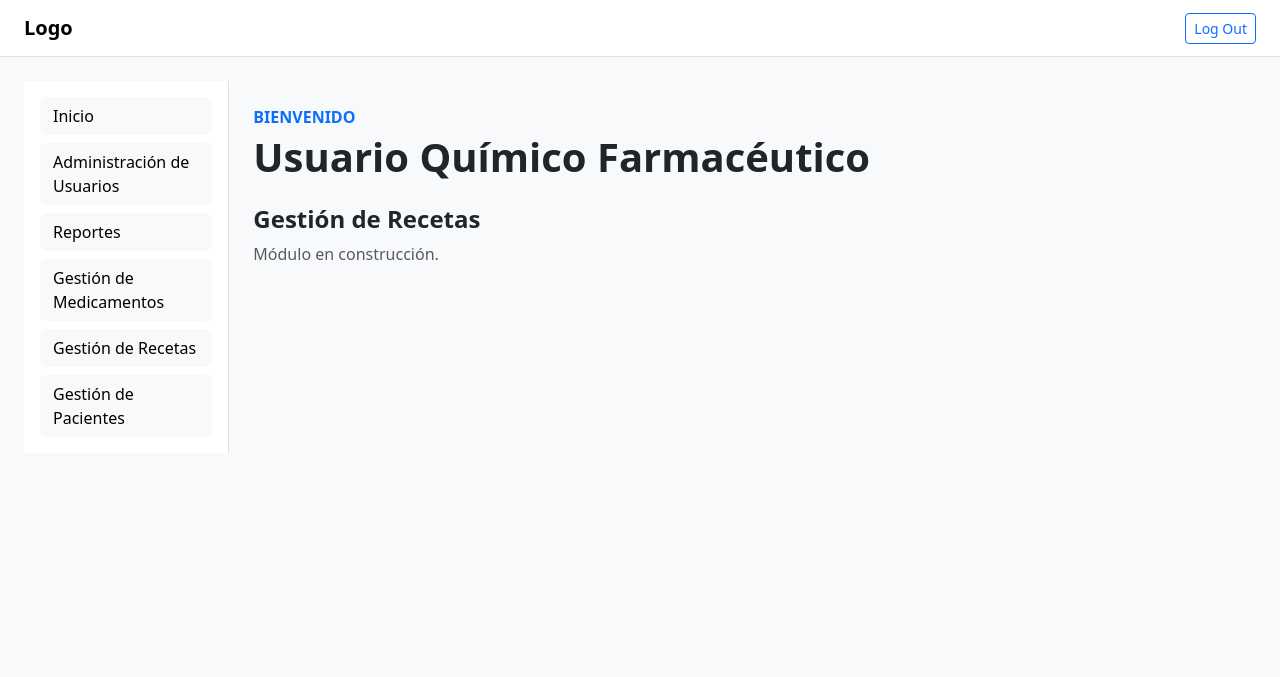
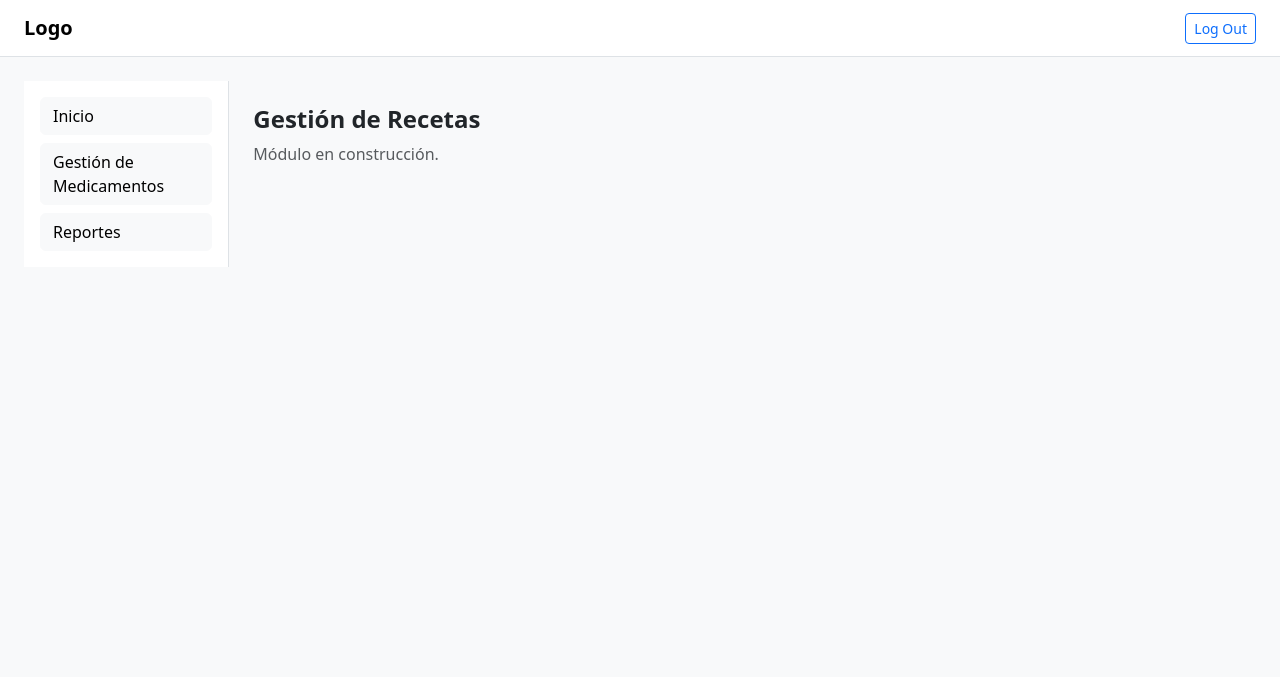
Before and after one commit to Lorena-V/Proyecto-titulo-TI, a Flask app: template app/templates/recetas.html in a window 1280 px wide. Shown: the top 677 px of the page. Run offline with Flask 3, Linux system fonts and the light colour scheme; the template is opened without the code that fills it, so the values that code supplies are empty.

Commit message:
Agregar inyección de usuario en contexto, actualizar vistas y refactorizar sidebar en plantillas

```diff
--- a/app/__init__.py
+++ b/app/__init__.py
@@ -26,4 +26,8 @@ def create_app():
     from app.routes.auth import auth_bp
     app.register_blueprint(auth_bp)
 
+    from app.context import inject_user
+    app.context_processor(inject_user)
+
+
     return app
--- /dev/null
+++ b/app/context.py
@@ -0,0 +1,8 @@
+# Rol estará visible en todos los templates
+from flask import session
+
+def inject_user():
+    return {
+        "rol": session.get("rol"),
+        "usuario": session.get("usuario"),
+    }
--- a/app/routes/views.py
+++ b/app/routes/views.py
@@ -29,7 +29,7 @@ def home():
         ],
     }
     menu = menu_por_rol.get(rol, [])
-    return render_template("home.html", rol=rol) #para que el html sepa con que rol está logueado
+    return render_template("home.html", rol=rol, menu=menu) #para que el html sepa con que rol está logueado
 
 @views_bp.get("/gestion_medicamentos")
 @roles_required("QF", "AUXILIAR", "ABASTECIMIENTO")
--- a/app/templates/base_module.html
+++ b/app/templates/base_module.html
@@ -3,26 +3,18 @@
 
 {% block content %}
     <div class="row g-0">
-        <!-- Sidebar (vertical)
-         (En móvil el sidebar pasa arriba (col-12) y en escritorio queda lateral)-->
+
+        <!-- Sidebar (vertical)  -->
         <aside class="col-12 col-md-3 col-lg-2 bg-white border-end p-3">
             <div class="d-flex flex-column gap-2">
-                <a class="btn btn-light text-start" href="/home">Inicio</a>
-                <a class="btn btn-light text-start" href="/usuarios">Administración de Usuarios</a>
-                <a class="btn btn-light text-start" href="/reportes">Reportes</a>
-                <a class="btn btn-light text-start" href="/gestion_medicamentos">Gestión de Medicamentos</a>
-                <a class="btn btn-light text-start" href="/gestion_recetas">Gestión de Recetas</a>
-                <a class="btn btn-light text-start" href="/gestion_pacientes">Gestión de Pacientes</a>
+                {% block sidebar %}
+                {% include "partials/sidebar.html" %}
+                {% endblock %}
             </div>
         </aside>
 
         <!-- Contenido del módulo -->
         <section class="col-12 col-md-9 col-lg-10 p-4">
-        <!-- Encabezado de usuario -->
-            <div class="mb-4">
-                <p class="text-primary fw-semibold mb-1">BIENVENIDO</p>
-                <h1 class="display-6 fw-bold mb-0">Usuario Químico Farmacéutico</h1>
-            </div>
             {% block module_content %}{% endblock %}
         </section>
     </div>
--- /dev/null
+++ b/app/templates/partials/sidebar.html
@@ -0,0 +1,15 @@
+<!-- Sidebar = Menú lateral izquierdo por modulo -->
+<a class="btn btn-light text-start" href="/home">Inicio</a>
+
+<!-- Todos -->
+<a class="btn btn-light text-start" href="/gestion_medicamentos">Gestión de Medicamentos</a>
+<a class="btn btn-light text-start" href="/reportes">Reportes</a>
+
+{% if rol in ["QF", "AUXILIAR"] %}
+  <a class="btn btn-light text-start" href="/gestion_pacientes">Gestión de Pacientes</a>
+  <a class="btn btn-light text-start" href="/gestion_recetas">Gestión de Recetas</a>
+{% endif %}
+
+{% if rol == "QF" %}
+  <a class="btn btn-light text-start" href="/usuarios">Administración de Usuarios</a>
+{% endif %}
```
